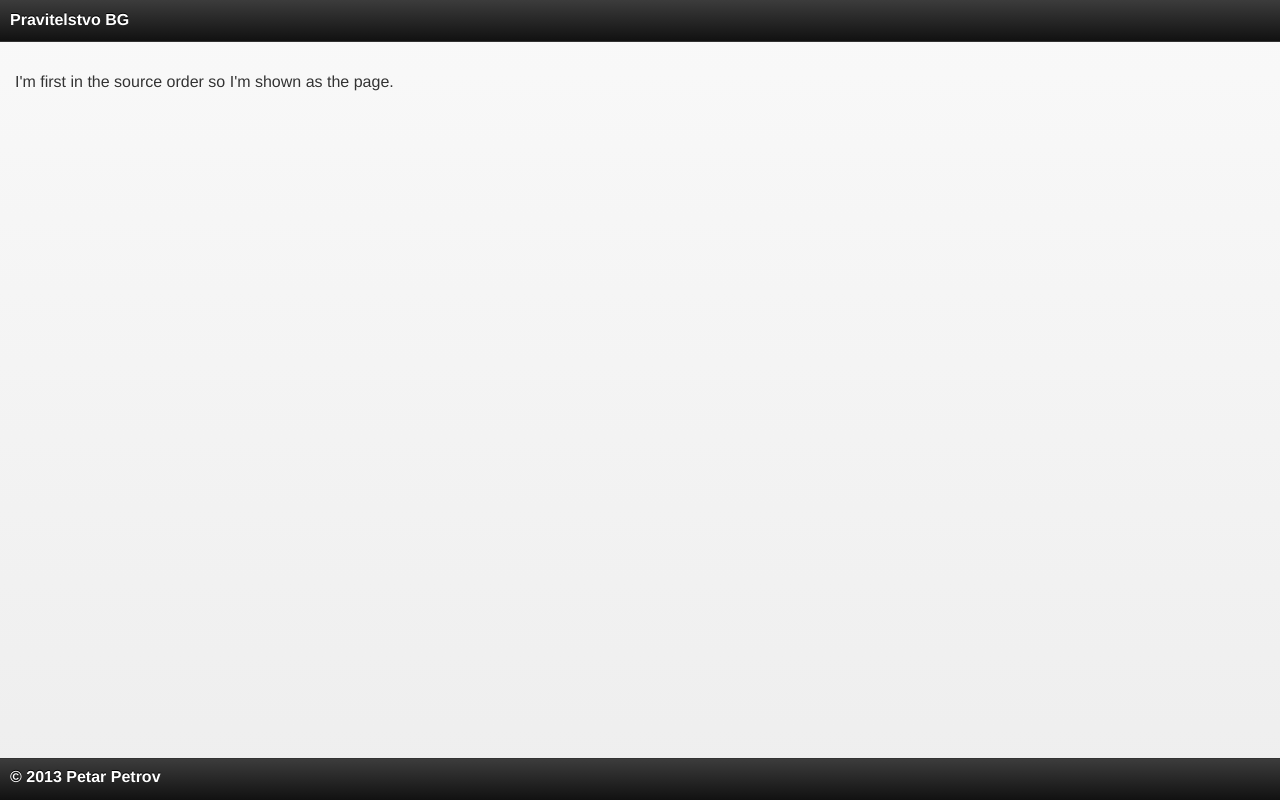
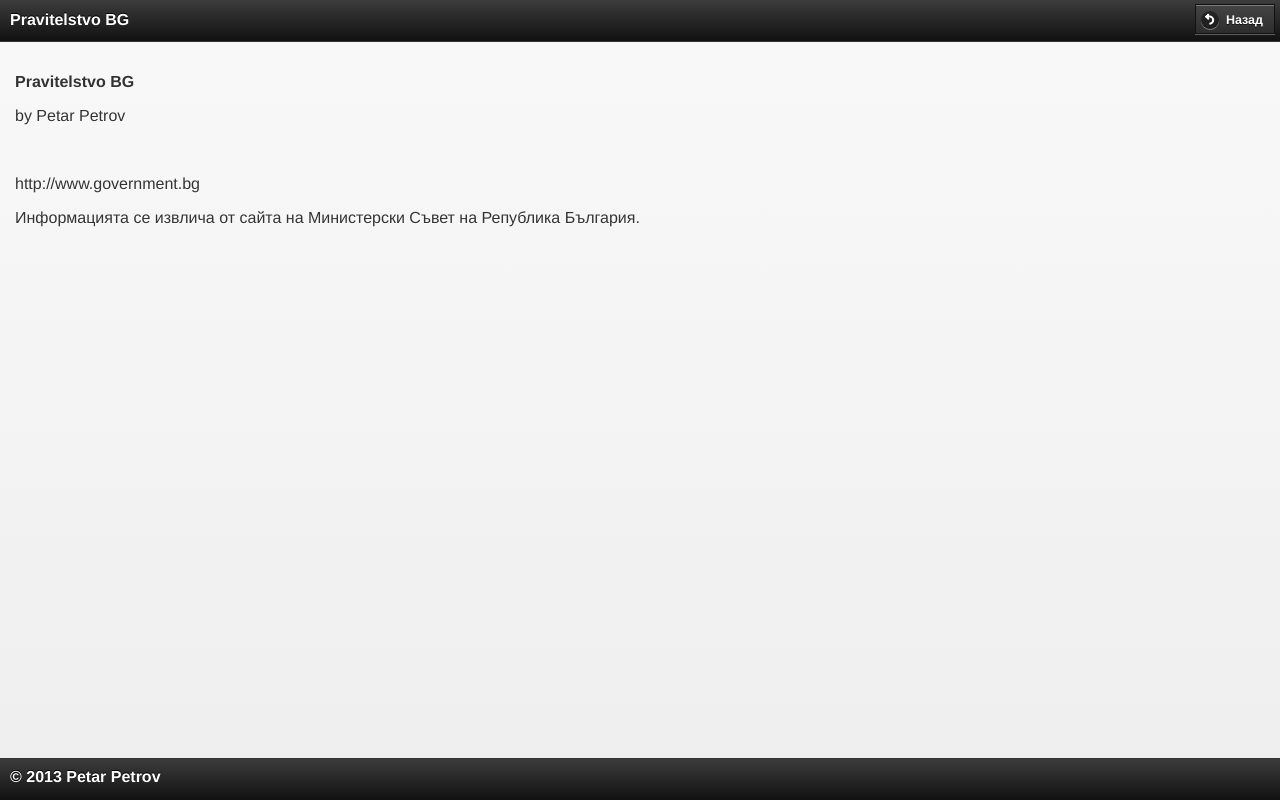
Before and after one commit to petarov/pravitelstvobg, a plain HTML site: page assets/www/index.html in a window 1280 px wide. Both pictures are taken after a click on the link 1262 px from the left and 777 px from the top of the page. Drawn offline with Linux system fonts and the light colour scheme; no server answers.

Commit message:
Added About page info and back button.

```diff
--- a/assets/www/index.html
+++ b/assets/www/index.html
@@ -44,7 +44,7 @@
     [DONE] 6. Show last update info
     [DONE] 7. Show proper error messages onError
     8. Add Splash screen & Icon
-    9. About page info
+    [DONE] 9. About page info
     -->
     <div id="container">
         <!-- News Page -->
@@ -153,9 +153,17 @@
 	        <!-- header -->
 			<div data-role="header" data-position="fixed">
 				<h1 class="title">Pravitelstvo BG</h1>
+		        <a href="#" data-icon="back" class="ui-btn-right"
+		        data-theme="a"
+		        data-corners="false"
+		        data-rel="back">Назад</a>
 			</div>
 			<div data-role="content">
-				<p>I'm first in the source order so I'm shown as the page.</p>
+				<p style="font-weight: bold;">Pravitelstvo BG</p>
+				<p>by Petar Petrov</p>
+				<br/>
+				<p>http://www.government.bg</p>
+				<p>Информацията се извлича от сайта на Министерски Съвет на Република България.</p>
 			</div><!-- /content -->
 		    <div data-theme="a" data-role="footer" data-position="fixed">
 		        <h3>© 2013 Petar Petrov</h3>
```
